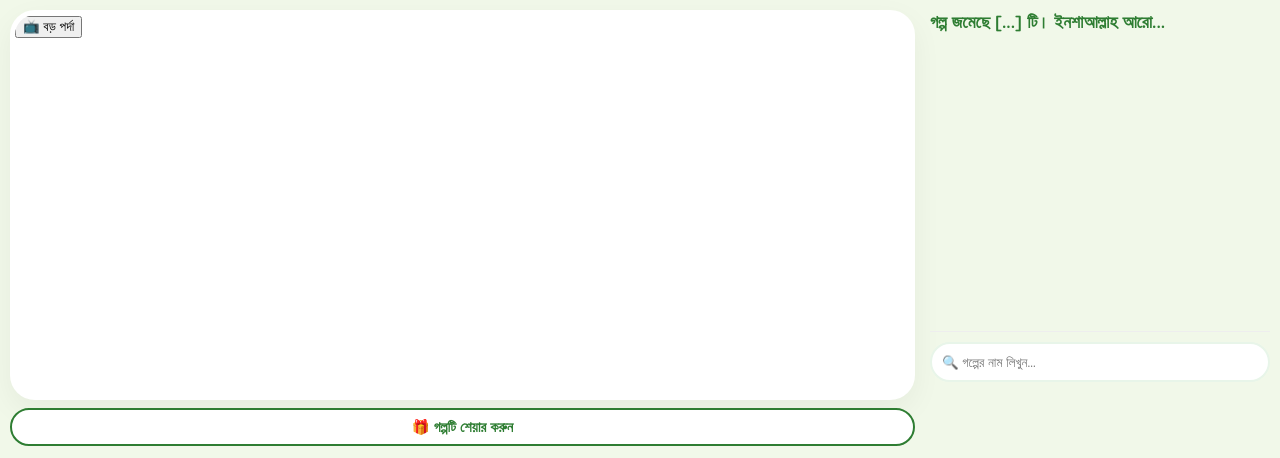
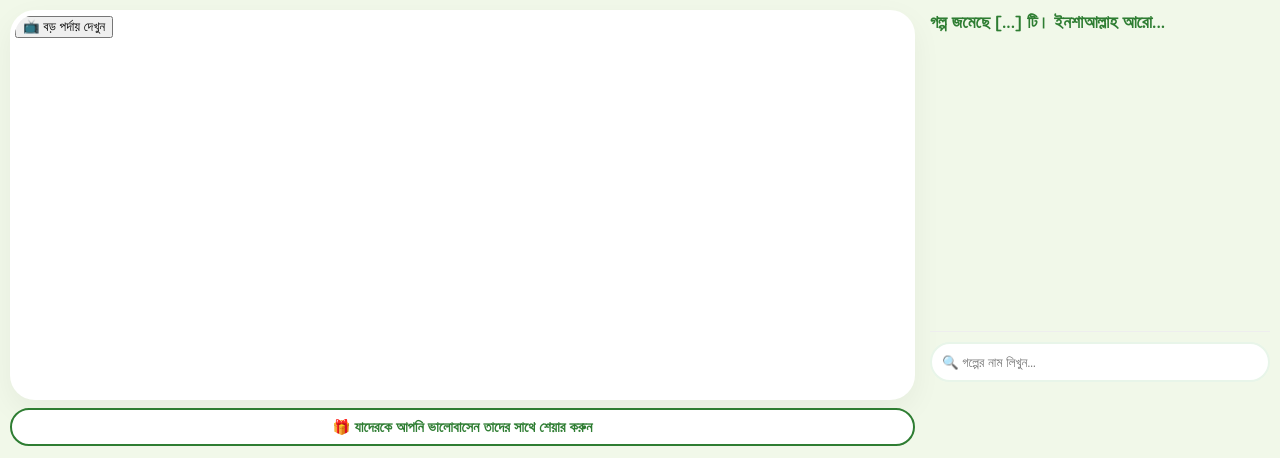
Before and after one commit to smashique/poshupakhigolpo, a plain HTML site: page index.html in a window 1280 px wide. Shown: the top 458 px of the page. Drawn offline with nearby package versions, Linux system fonts and the light colour scheme; no server answers.

Commit message:
Update index.html

```diff
--- a/index.html
+++ b/index.html
@@ -39,11 +39,11 @@
     <main class="container">
         <section class="story-player">
             <div class="player-container" id="playerArea">
-                <button id="fullscreenBtn" class="fs-pulse-btn" onclick="toggleFullscreen()">📺 বড় পর্দা</button>
+                <button id="fullscreenBtn" class="fs-pulse-btn" onclick="toggleFullscreen()">📺 বড় পর্দায় দেখুন</button>
                 <iframe id="storyFrame" src="about:blank" allowfullscreen></iframe>
             </div>
             <div class="player-footer">
-                <button onclick="shareApp()" class="btn-share">🎁 গল্পটি শেয়ার করুন</button>
+                <button onclick="shareApp()" class="btn-share">🎁 যাদেরকে আপনি ভালোবাসেন তাদের সাথে শেয়ার করুন</button>
 
             </div>
         </section>
@@ -60,7 +60,7 @@
 
     <footer class="site-footer">
         <div class="footer-container">
-            <p>সাপোর্ট আইডি: <br> <strong id="footerUid" onclick="copySupportId()" title="কপি করতে ক্লিক করুন">...</strong></p>
+            <br><p>সাপোর্ট আইডি: <br> <strong id="footerUid" onclick="copySupportId()" title="কপি করতে ক্লিক করুন">...</strong></p>
             <div class="footer-brand" onclick="location.reload()">poshupakhigolpo.online</div>
             <p>Developed by: <strong>ITCraft Bangladesh</strong></p>
             <p class="copyright">© 2026 ITCraftBangladesh | সোনামণিদের নিরাপদ গল্পের ভুবন।</p>
```
